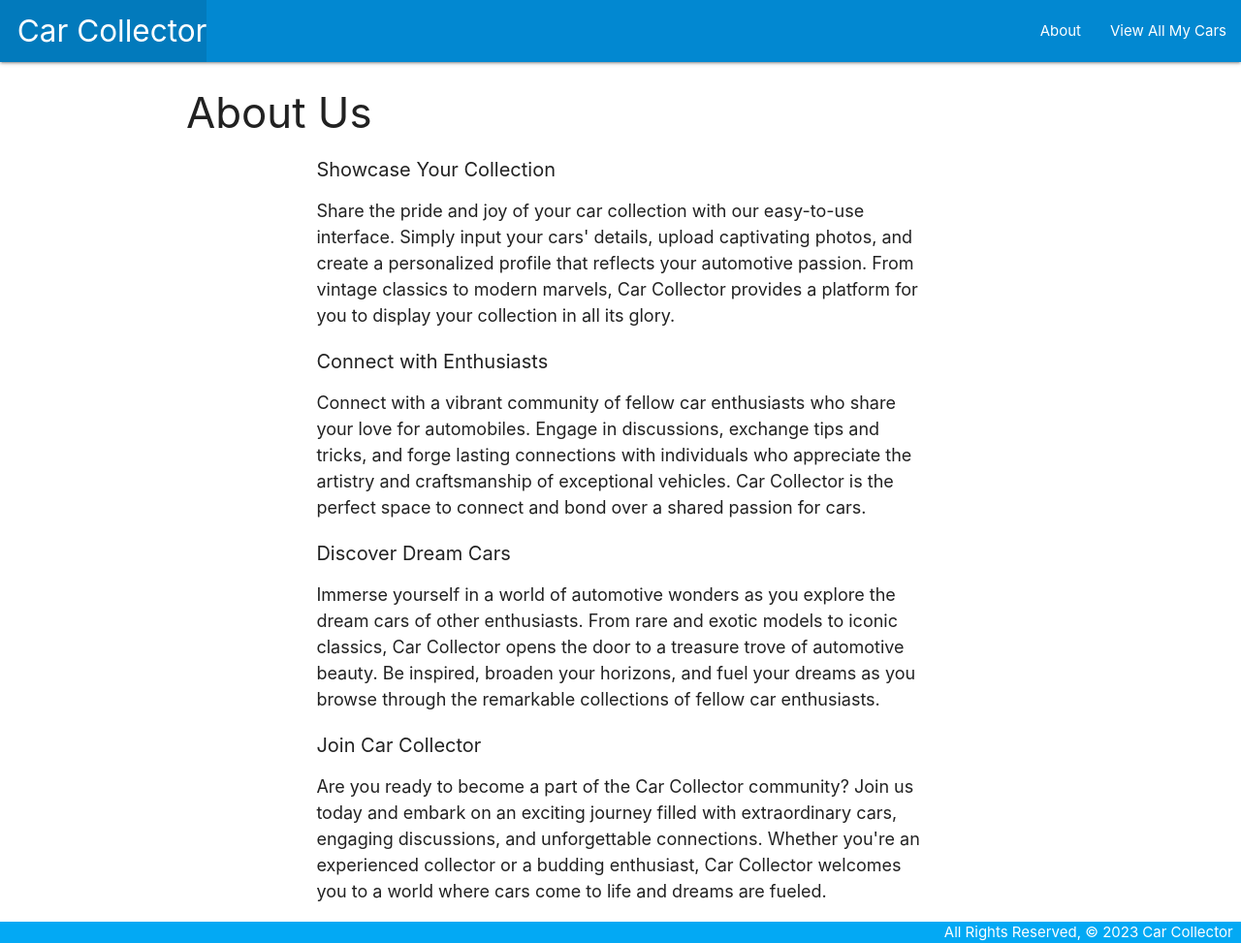
After one commit to jcoop32/carcollector, a Django app: page /about/ in a window 1280 px wide. The commit adds this page. Shown: the whole page at 97% size. Run offline with Django 4.2, Linux system fonts and the light colour scheme.

Commit message:
about page added

```diff
--- a/main_app/static/css/style.css
+++ b/main_app/static/css/style.css
@@ -12,3 +12,6 @@ body {
   padding-top: 0;
   text-align: right;
 }
+h4 {
+  font-size: 20px !important;
+}
--- /dev/null
+++ b/main_app/templates/about.html
@@ -0,0 +1,40 @@
+{% extends 'base.html' %} {% block content %}
+<h3>About Us</h3>
+<div class="container flow-text">
+  <h4>Showcase Your Collection</h4>
+  <p style="font-size: large">
+    Share the pride and joy of your car collection with our easy-to-use
+    interface. Simply input your cars' details, upload captivating photos, and
+    create a personalized profile that reflects your automotive passion. From
+    vintage classics to modern marvels, Car Collector provides a platform for
+    you to display your collection in all its glory.
+  </p>
+
+  <h4>Connect with Enthusiasts</h4>
+  <p style="font-size: large">
+    Connect with a vibrant community of fellow car enthusiasts who share your
+    love for automobiles. Engage in discussions, exchange tips and tricks, and
+    forge lasting connections with individuals who appreciate the artistry and
+    craftsmanship of exceptional vehicles. Car Collector is the perfect space to
+    connect and bond over a shared passion for cars.
+  </p>
+
+  <h4>Discover Dream Cars</h4>
+  <p style="font-size: large">
+    Immerse yourself in a world of automotive wonders as you explore the dream
+    cars of other enthusiasts. From rare and exotic models to iconic classics,
+    Car Collector opens the door to a treasure trove of automotive beauty. Be
+    inspired, broaden your horizons, and fuel your dreams as you browse through
+    the remarkable collections of fellow car enthusiasts.
+  </p>
+
+  <h4>Join Car Collector</h4>
+  <p style="font-size: large">
+    Are you ready to become a part of the Car Collector community? Join us today
+    and embark on an exciting journey filled with extraordinary cars, engaging
+    discussions, and unforgettable connections. Whether you're an experienced
+    collector or a budding enthusiast, Car Collector welcomes you to a world
+    where cars come to life and dreams are fueled.
+  </p>
+</div>
+{% endblock %}
--- a/main_app/templates/base.html
+++ b/main_app/templates/base.html
@@ -18,7 +18,7 @@
               <li><a href="/" class="left brand-logo">&nbsp;&nbsp;Car Collector</a></li>
             </ul>
             <ul class="right">
-              <!-- <li><a href="/about">About</a></li> -->
+              <li><a href="/about">About</a></li>
               <li><a href="/cars">View All My Cars</a></li>
             </ul>
           </div>
--- a/main_app/templates/cars/cars_list.html
+++ b/main_app/templates/cars/cars_list.html
@@ -2,7 +2,7 @@
 {% block content %}
     <h1>My Cars</h1>
     {% for car in cars %}
-    <div class="card">
+    <div class="card flow-text">
         <div class="card-content">
             <span class="card-title">{{ car.make }} {{ car.model }}</span>
             <p>Year: {{ car.year }}</p>
--- a/main_app/urls.py
+++ b/main_app/urls.py
@@ -3,5 +3,6 @@ from . import views
 
 urlpatterns = [
     path('', views.home, name='home'),
+    path('about/', views.about, name='about'),
     path('cars/', views.cars_list, name='cars')
 ]
--- a/main_app/views.py
+++ b/main_app/views.py
@@ -4,6 +4,9 @@ from .models import Car
 def home(request):
     return render(request, 'home.html')
 
+def about(request):
+    return render(request, 'about.html')
+
 def cars_list(request):
     return render(request, 'cars/cars_list.html', {
         'cars': Car.objects.all()
```
Lines whose indentation alone changed are shown as unchanged.
